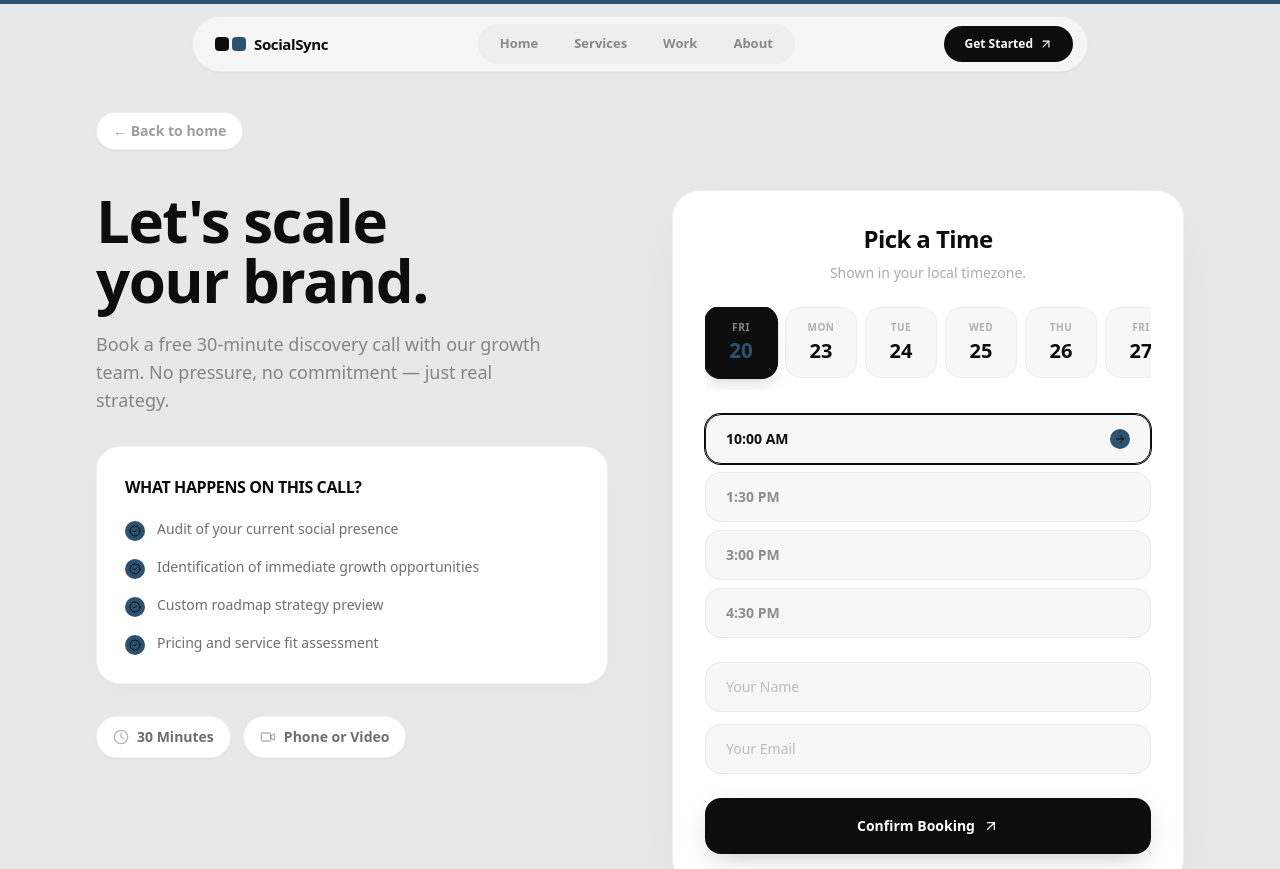
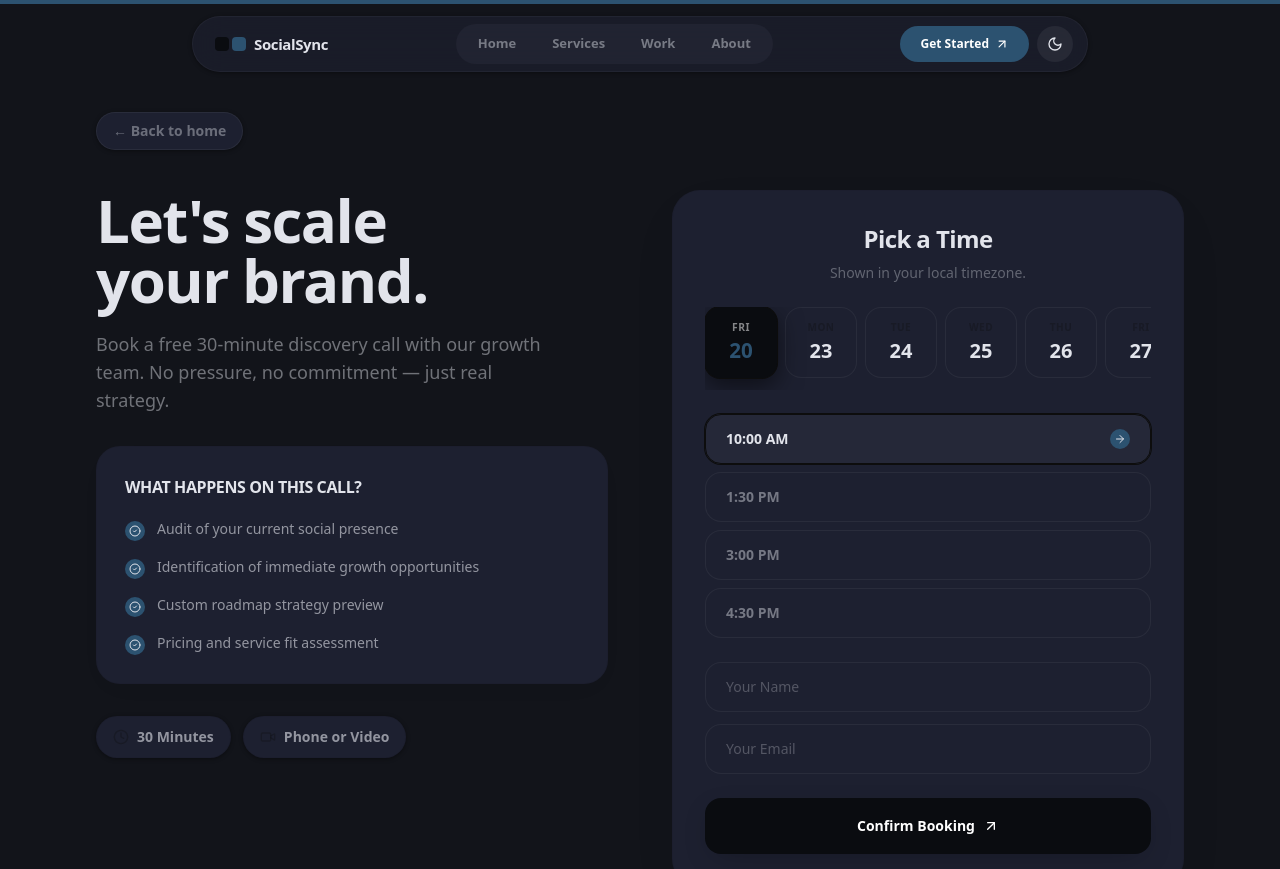
Before and after one commit to ankit-orion/socialsync, a React (Vite) app: page /book in a window 1280 px wide. Shown: the top 869 px of the page. Built offline with nearby package versions, Linux system fonts and the light colour scheme.

Commit message:
feat: implement responsive navigation, dark mode

```diff
--- a/src/App.tsx
+++ b/src/App.tsx
@@ -25,7 +25,7 @@ function App() {
           className="fixed top-0 left-0 right-0 h-1 bg-[#2c5270] origin-left z-[100]"
           style={{ scaleX }}
         />
-        <div className="min-h-screen bg-background text-foreground flex flex-col font-sans selection:bg-primary/30">
+        <div className="min-h-screen flex flex-col font-sans selection:bg-[#2c5270]/30">
           <Navbar />
           <Routes>
             <Route path="/" element={<Home />} />
--- a/src/components/layout/Navbar.tsx
+++ b/src/components/layout/Navbar.tsx
@@ -2,6 +2,7 @@ import { useState, useEffect } from "react";
 import { Menu, X, ArrowUpRight } from "lucide-react";
 import { motion, AnimatePresence, useScroll, useMotionValueEvent } from "framer-motion";
 import { Link, useLocation, useNavigate } from "react-router-dom";
+import { ModeToggle } from "@/components/mode-toggle";
 
 const navLinks = [
   { label: "Home", href: "/" },
@@ -62,8 +63,8 @@ export function Navbar() {
             h-14 px-2.5 rounded-full
             border transition-all duration-500
             ${scrolled
-              ? "bg-white/80 backdrop-blur-xl border-[#0d0d0d]/[0.06] shadow-[0_8px_30px_-10px_rgba(0,0,0,0.08)]"
-              : "bg-white/60 backdrop-blur-lg border-[#0d0d0d]/[0.04] shadow-sm"
+              ? "bg-white/80 dark:bg-[#1d2030]/80 backdrop-blur-xl border-[#0d0d0d]/[0.06] dark:border-white/[0.06] shadow-[0_8px_30px_-10px_rgba(0,0,0,0.08)]"
+              : "bg-white/60 dark:bg-[#1d2030]/60 backdrop-blur-lg border-[#0d0d0d]/[0.04] dark:border-white/[0.04] shadow-sm"
             }
           `}
         >
@@ -113,17 +114,19 @@ export function Navbar() {
             })}
           </div>
 
-          {/* Right side — CTA + mobile toggle */}
+          {/* Right side — CTA + theme toggle + mobile toggle */}
           <div className="flex items-center gap-2 pr-1">
             <Link to="/book" className="hidden md:block">
-              <button className="h-9 px-5 rounded-full bg-[#0d0d0d] text-white text-[12px] font-bold flex items-center gap-1.5 hover:bg-[#222] transition-colors">
+              <button className="h-9 px-5 rounded-full bg-[#0d0d0d] dark:bg-[#2c5270] text-white text-[12px] font-bold flex items-center gap-1.5 hover:bg-[#222] dark:hover:bg-[#1e3d54] transition-colors">
                 Get Started
                 <ArrowUpRight className="w-3.5 h-3.5" />
               </button>
             </Link>
 
+            <ModeToggle />
+
             <button
-              className="md:hidden w-9 h-9 rounded-full bg-[#0d0d0d]/[0.05] flex items-center justify-center text-[#0d0d0d] hover:bg-[#0d0d0d]/[0.1] transition-colors"
+              className="md:hidden w-9 h-9 rounded-full bg-[#0d0d0d]/[0.05] dark:bg-white/[0.06] flex items-center justify-center text-[#0d0d0d] dark:text-[#e2e4eb] hover:bg-[#0d0d0d]/[0.1] dark:hover:bg-white/10 transition-colors"
               onClick={() => setIsOpen(!isOpen)}
             >
               {isOpen ? <X className="w-4 h-4" /> : <Menu className="w-4 h-4" />}
@@ -140,7 +143,7 @@ export function Navbar() {
             animate={{ opacity: 1 }}
             exit={{ opacity: 0 }}
             transition={{ duration: 0.25 }}
-            className="fixed inset-0 z-40 bg-[#e8e8e8]/95 backdrop-blur-2xl flex flex-col items-center justify-center"
+            className="fixed inset-0 z-40 bg-[#e8e8e8]/95 dark:bg-[#12141a]/95 backdrop-blur-2xl flex flex-col items-center justify-center"
           >
             <motion.div
               initial={{ opacity: 0, y: 20 }}
--- a/src/components/mode-toggle.tsx
+++ b/src/components/mode-toggle.tsx
@@ -1,20 +1,17 @@
-import { Moon, Sun } from "lucide-react"
-import { Button } from "@/components/ui/button"
-import { useTheme } from "@/components/theme-provider"
+import { Moon, Sun } from "lucide-react";
+import { useTheme } from "@/components/theme-provider";
 
 export function ModeToggle() {
-  const { theme, setTheme } = useTheme()
+  const { theme, setTheme } = useTheme();
 
   return (
-    <Button
-      variant="ghost"
-      size="icon"
-      className="rounded-full w-9 h-9"
-      onClick={() => setTheme(theme === "light" ? "dark" : "light")}
+    <button
+      onClick={() => setTheme(theme === "dark" ? "light" : "dark")}
+      className="w-9 h-9 rounded-full bg-[#0d0d0d]/[0.05] dark:bg-white/[0.06] flex items-center justify-center text-[#0d0d0d] dark:text-[#e2e4eb] hover:bg-[#0d0d0d]/[0.1] dark:hover:bg-white/10 transition-colors"
+      aria-label="Toggle theme"
     >
-      <Sun className="h-[1.2rem] w-[1.2rem] rotate-0 scale-100 transition-all dark:-rotate-90 dark:scale-0" />
-      <Moon className="absolute h-[1.2rem] w-[1.2rem] rotate-90 scale-0 transition-all dark:rotate-0 dark:scale-100" />
-      <span className="sr-only">Toggle theme</span>
-    </Button>
-  )
+      <Sun className="h-4 w-4 rotate-0 scale-100 transition-all dark:-rotate-90 dark:scale-0" />
+      <Moon className="absolute h-4 w-4 rotate-90 scale-0 transition-all dark:rotate-0 dark:scale-100" />
+    </button>
+  );
 }
--- a/src/components/sections/Hero.tsx
+++ b/src/components/sections/Hero.tsx
@@ -2696,12 +2696,12 @@ export function Hero() {
               className="flex flex-row items-center gap-3"
             >
               <Link to="/book">
-                <button className="flex items-center gap-2 h-12 px-7 rounded-full bg-[#0d0d0d] text-white font-bold text-sm hover:bg-[#222] transition-colors">
+                <button className="flex items-center gap-2 h-12 px-7 rounded-full bg-[#0d0d0d] text-white font-bold text-sm hover:bg-[#222] dark:bg-white dark:text-[#0d0d0d] dark:hover:bg-white/90 transition-colors">
                   Get Started <ArrowUpRight className="w-4 h-4" />
                 </button>
               </Link>
               <Link to="/work">
-                <button className="flex items-center gap-2 h-12 px-7 rounded-full border border-[#0d0d0d]/20 text-[#0d0d0d] font-bold text-sm hover:border-[#0d0d0d]/40 transition-colors">
+                <button className="flex items-center gap-2 h-12 px-7 rounded-full border border-[#0d0d0d]/20 text-[#0d0d0d] font-bold text-sm hover:border-[#0d0d0d]/40 dark:border-white/20 dark:text-white dark:hover:border-white/40 dark:hover:bg-white/5 transition-colors">
                   See Our Work
                 </button>
               </Link>
--- a/src/index.css
+++ b/src/index.css
@@ -5,48 +5,48 @@
 @layer base {
   :root {
     scroll-behavior: smooth;
-    --background: 0 0% 100%;
-    --foreground: 240 10% 3.9%;
+    --background: 0 0% 91%;
+    --foreground: 0 0% 5%;
     --card: 0 0% 100%;
-    --card-foreground: 240 10% 3.9%;
+    --card-foreground: 0 0% 5%;
     --popover: 0 0% 100%;
-    --popover-foreground: 240 10% 3.9%;
+    --popover-foreground: 0 0% 5%;
     --primary: 240 5.9% 10%;
     --primary-foreground: 0 0% 98%;
-    --secondary: 240 4.8% 95.9%;
-    --secondary-foreground: 240 5.9% 10%;
-    --muted: 240 4.8% 95.9%;
-    --muted-foreground: 240 3.8% 46.1%;
-    --accent: 240 4.8% 95.9%;
-    --accent-foreground: 240 5.9% 10%;
+    --secondary: 0 0% 96%;
+    --secondary-foreground: 0 0% 5%;
+    --muted: 0 0% 94%;
+    --muted-foreground: 0 0% 40%;
+    --accent: 0 0% 94%;
+    --accent-foreground: 0 0% 5%;
     --destructive: 0 84.2% 60.2%;
     --destructive-foreground: 0 0% 98%;
-    --border: 240 5.9% 90%;
-    --input: 240 5.9% 90%;
+    --border: 0 0% 88%;
+    --input: 0 0% 88%;
     --ring: 240 5.9% 10%;
     --radius: 0.75rem;
   }
 
   .dark {
-    --background: 240 10% 3.9%;
-    --foreground: 0 0% 98%;
-    --card: 240 10% 3.9%;
-    --card-foreground: 0 0% 98%;
-    --popover: 240 10% 3.9%;
-    --popover-foreground: 0 0% 98%;
-    --primary: 0 0% 98%;
-    --primary-foreground: 240 5.9% 10%;
-    --secondary: 240 3.7% 15.9%;
-    --secondary-foreground: 0 0% 98%;
-    --muted: 240 3.7% 15.9%;
-    --muted-foreground: 240 5% 64.9%;
-    --accent: 240 3.7% 15.9%;
-    --accent-foreground: 0 0% 98%;
+    --background: 225 16% 9%;
+    --foreground: 220 14% 90%;
+    --card: 225 14% 13%;
+    --card-foreground: 220 14% 90%;
+    --popover: 225 14% 13%;
+    --popover-foreground: 220 14% 90%;
+    --primary: 220 14% 90%;
+    --primary-foreground: 225 16% 9%;
+    --secondary: 225 14% 16%;
+    --secondary-foreground: 220 14% 90%;
+    --muted: 225 14% 16%;
+    --muted-foreground: 220 10% 55%;
+    --accent: 225 14% 16%;
+    --accent-foreground: 220 14% 90%;
     --destructive: 0 62.8% 30.6%;
     --destructive-foreground: 0 0% 98%;
-    --border: 240 3.7% 15.9%;
-    --input: 240 3.7% 15.9%;
-    --ring: 240 4.9% 83.9%;
+    --border: 225 14% 18%;
+    --input: 225 14% 18%;
+    --ring: 220 14% 70%;
   }
 }
 
@@ -64,6 +64,12 @@
     -webkit-font-smoothing: antialiased;
     -moz-osx-font-smoothing: grayscale;
     text-rendering: optimizeLegibility;
+    transition: background-color 0.3s ease, color 0.3s ease;
+  }
+
+  .dark body {
+    background-color: #12141a;
+    background-image: radial-gradient(circle, rgba(226,228,235,0.06) 1px, transparent 1px);
   }
 
   .scrollbar-none::-webkit-scrollbar {
@@ -74,3 +80,86 @@
     scrollbar-width: none;
   }
 }
+
+/* ─────────────────────────────────────────────
+   DARK MODE — global overrides
+   Targets Tailwind utility classes under .dark
+───────────────────────────────────────────── */
+
+/* Page / section backgrounds */
+.dark .bg-\[\#e8e8e8\]          { background-color: #12141a; }
+.dark .bg-\[\#e8e8e8\]\/95      { background-color: rgba(18,20,26,0.95); }
+
+/* White card surfaces */
+.dark .bg-white                  { background-color: #1d2030 !important; }
+.dark .bg-white\/60              { background-color: rgba(29,32,48,0.7) !important; }
+.dark .bg-white\/70              { background-color: rgba(29,32,48,0.75) !important; }
+.dark .bg-white\/80              { background-color: rgba(29,32,48,0.85) !important; }
+.dark .bg-white\/10              { background-color: rgba(255,255,255,0.1); }
+.dark .bg-white\/20              { background-color: rgba(255,255,255,0.2); }
+
+/* Input field backgrounds */
+.dark .bg-\[\#f7f7f8\]          { background-color: #1d2030; }
+
+/* Subtle tinted backgrounds */
+.dark .bg-\[\#0d0d0d\]\/\[0\.03\] { background-color: rgba(226,228,235,0.04); }
+.dark .bg-\[\#0d0d0d\]\/\[0\.04\] { background-color: rgba(226,228,235,0.04); }
+.dark .bg-\[\#0d0d0d\]\/\[0\.05\] { background-color: rgba(226,228,235,0.05); }
+.dark .bg-\[\#0d0d0d\]\/\[0\.06\] { background-color: rgba(226,228,235,0.05); }
+.dark .bg-\[\#0d0d0d\]\/5        { background-color: rgba(226,228,235,0.05); }
+.dark .bg-\[\#0d0d0d\]\/10       { background-color: rgba(226,228,235,0.08); }
+.dark .hover\:bg-\[\#0d0d0d\]\/\[0\.03\]:hover { background-color: rgba(226,228,235,0.06); }
+.dark .hover\:bg-\[\#0d0d0d\]\/\[0\.1\]:hover  { background-color: rgba(226,228,235,0.1);  }
+.dark .hover\:bg-white\/50:hover { background-color: rgba(255,255,255,0.06); }
+
+/* Dark inverse sections — stay dark but slightly distinguished */
+.dark .bg-\[\#0d0d0d\]          { background-color: #0a0c10; }
+
+/* ── TEXT ── */
+.dark .text-\[\#0d0d0d\]        { color: #e2e4eb; }
+.dark .text-\[\#0d0d0d\]\/25    { color: rgba(226,228,235,0.3); }
+.dark .text-\[\#0d0d0d\]\/35    { color: rgba(226,228,235,0.35); }
+.dark .text-\[\#0d0d0d\]\/40    { color: rgba(226,228,235,0.4); }
+.dark .text-\[\#0d0d0d\]\/45    { color: rgba(226,228,235,0.45); }
+.dark .text-\[\#0d0d0d\]\/50    { color: rgba(226,228,235,0.5); }
+.dark .text-\[\#0d0d0d\]\/55    { color: rgba(226,228,235,0.55); }
+.dark .text-\[\#0d0d0d\]\/60    { color: rgba(226,228,235,0.6); }
+.dark .text-\[\#0d0d0d\]\/70    { color: rgba(226,228,235,0.7); }
+.dark .text-\[\#0d0d0d\]\/80    { color: rgba(226,228,235,0.8); }
+.dark .hover\:text-\[\#0d0d0d\]:hover      { color: #e2e4eb; }
+.dark .hover\:text-\[\#0d0d0d\]\/70:hover  { color: rgba(226,228,235,0.7); }
+.dark .hover\:text-\[\#0d0d0d\]\/80:hover  { color: rgba(226,228,235,0.8); }
+
+/* ── BORDERS ── */
+.dark .border-\[\#0d0d0d\]\/\[0\.04\] { border-color: rgba(226,228,235,0.06); }
+.dark .border-\[\#0d0d0d\]\/\[0\.06\] { border-color: rgba(226,228,235,0.06); }
+.dark .border-\[\#0d0d0d\]\/\[0\.08\] { border-color: rgba(226,228,235,0.08); }
+.dark .border-\[\#0d0d0d\]\/\[0\.15\] { border-color: rgba(226,228,235,0.12); }
+.dark .border-\[\#0d0d0d\]\/10        { border-color: rgba(226,228,235,0.1);  }
+.dark .border-\[\#0d0d0d\]\/15        { border-color: rgba(226,228,235,0.12); }
+.dark .border-\[\#0d0d0d\]\/20        { border-color: rgba(226,228,235,0.15); }
+.dark .hover\:border-\[\#0d0d0d\]\/40:hover { border-color: rgba(226,228,235,0.4); }
+.dark .hover\:border-\[\#0d0d0d\]\/60:hover { border-color: rgba(226,228,235,0.6); }
+
+/* ── INPUTS ── */
+.dark input,
+.dark textarea,
+.dark select {
+  background-color: #1d2030;
+  color: #e2e4eb;
+  border-color: rgba(226,228,235,0.12);
+}
+.dark input::placeholder,
+.dark textarea::placeholder {
+  color: rgba(226,228,235,0.28);
+}
+
+/* ── SHADOWS ── */
+.dark .shadow-sm          { box-shadow: 0 1px 4px rgba(0,0,0,0.4); }
+.dark .shadow-md          { box-shadow: 0 4px 12px rgba(0,0,0,0.5); }
+.dark .shadow-lg          { box-shadow: 0 8px 24px rgba(0,0,0,0.5); }
+.dark .shadow-2xl         { box-shadow: 0 20px 48px rgba(0,0,0,0.6); }
+.dark .hover\:shadow-lg:hover { box-shadow: 0 8px 24px rgba(0,0,0,0.5); }
+.dark .shadow-\[0_8px_30px_-10px_rgba\(0\,0\,0\,0\.08\)\] {
+  box-shadow: 0 8px 30px -10px rgba(0,0,0,0.5);
+}
```
Also changed, not shown: 1 other file (tests, documents, lock files or other folders).
